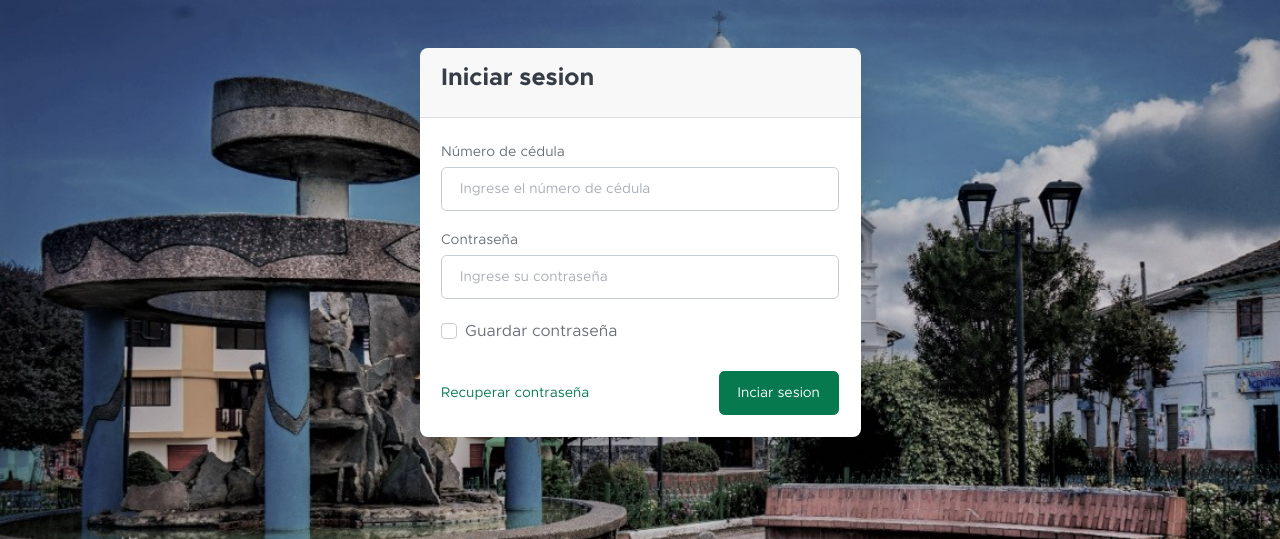
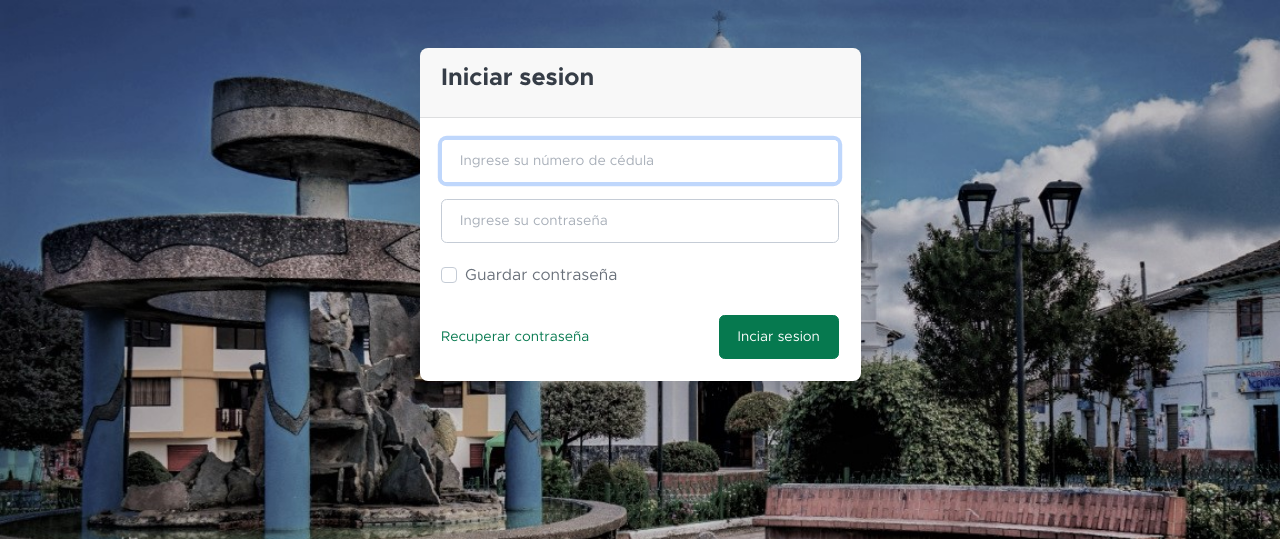
Before and after one commit to Anderson-Pozo/erpjefatura, a Django app: page /login/ in a window 1280 px wide. Shown: the top 539 px of the page. Run offline with Django 3.2, Linux system fonts and the light colour scheme; parts of the project's set-up code (start-up, migrations or seed data) failed here and were passed over; some libraries are stand-ins or nearby versions.

Commit message:
Implementando forms en login.html

```diff
--- a/templates/usuario/login.html
+++ b/templates/usuario/login.html
@@ -22,13 +22,15 @@
                                             {% csrf_token %}
                                             <!-- Cuadro de texto para el ingreso de la credencial del número de cédula-->
                                             <div class="form-group">
-                                                <label class="small mb-1" for="numeroCedula">Número de cédula </label>
-                                                <input class="form-control" id="numeroCedulaCedula" type="text" placeholder="Ingrese el número de cédula" maxlength="10" pattern="[0-9]+" required/>
+{#                                                <label class="small mb-1" for="numeroCedula">Número de cédula </label>#}
+{#                                                <input class="form-control" id="numeroCedulaCedula" type="text" placeholder="Ingrese el número de cédula" maxlength="10" pattern="[0-9]+" required/>#}
+                                                {{ form.username }}
                                             </div>
                                             <!-- Cuadro de texto para el ingreso de la credencial de contraseña-->
                                             <div class="form-group">
-                                                <label class="small mb-1" for="password">Contraseña</label>
-                                                <input class="form-control" id="password" type="password" placeholder="Ingrese su contraseña" required/>
+{#                                                <label class="small mb-1" for="password">Contraseña</label>#}
+{#                                                <input class="form-control" id="password" type="password" placeholder="Ingrese su contraseña" required/>#}
+                                                {{ form.password }}
                                             </div>
                                             <!-- Casilla para guardar la contraseña-->
                                             <div class="form-group">
```
